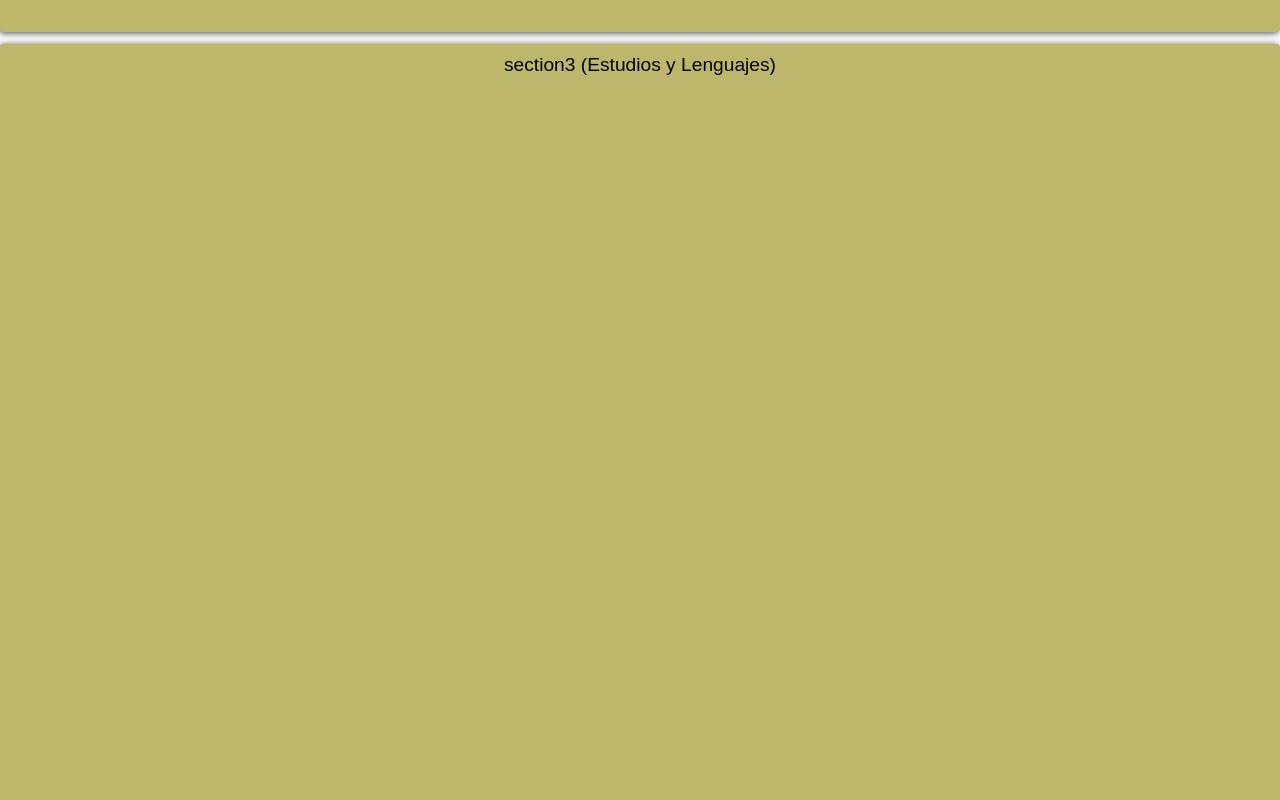
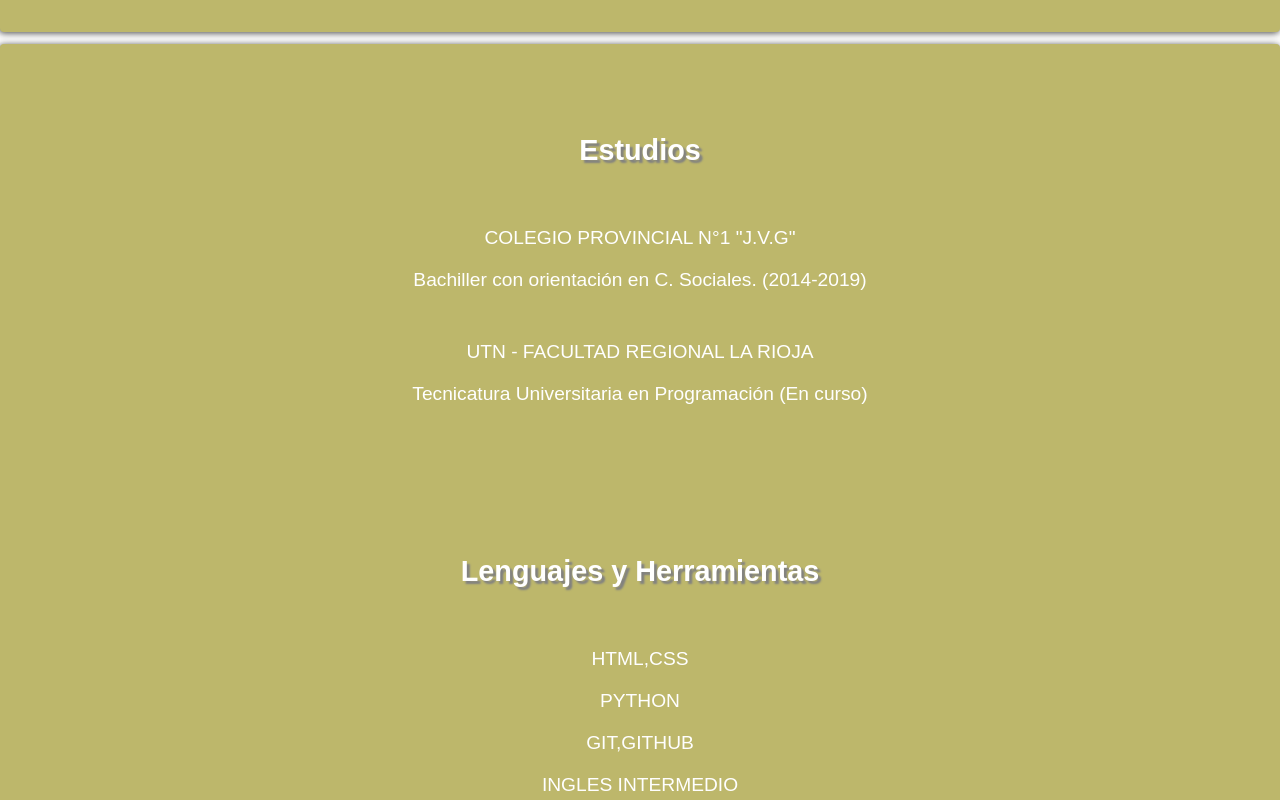
Before and after one commit to Leandr0Dev/leandr0dev.github.io, a plain HTML site: page index.html in a window 1280 px wide. Shown: the part 640-1440 px from the top of the page. Drawn offline with Linux system fonts and the light colour scheme.

Commit message:
Boceto Estudios Desde Testing

```diff
--- a/estilo.css
+++ b/estilo.css
@@ -105,11 +105,45 @@ a:hover{
 }
 /* FIN SOBRE MI */
 /* -------------------------------------------------------------------- */
+/* INICIO ESTUDIOS */
+
 .section3{
     grid-area: section3;
-    background-color:darkkhaki;
+    background-color: darkkhaki;
+    background-size: cover;
+    display: flex;
+    flex-direction: column;
+    align-items: center;
+}
+.div-estudios-h2{
+    color: white;
+    margin: 80px 0 60px 0;
+    text-shadow: gray 3px 3px 2px;
+}
+.div-lenguajes-h2{
+    color: white;
+    margin: 150px 0 60px 0;
+    text-shadow: gray 3px 3px 2px;
+}
+.div-estudios-p{
+    color: white;
+    margin:20px;
+}
+.div-estudios-p-utn{
+    margin-top: 50px;
+    color: white;
+}
+.div-estudios-ul{
+    list-style: none;
+    color: white;
+
+}
+.div-estudios-li{
+    margin-top: 20px;
 }
 
+/* FIN ESTUDIOS */
+/* ----------------------------------------------------------------- */
 .section4{
     grid-area: section4;
     background-color:darkkhaki;
--- a/index.html
+++ b/index.html
@@ -34,7 +34,21 @@
 
     </section>
 
-    <section class = "section3" > section3 (Estudios y Lenguajes)</section>
+    <section class = "section3">
+        <div class="div-estudios"> <h2 class="div-estudios-h2">Estudios</h2>
+             <p class="div-estudios-p">COLEGIO PROVINCIAL N°1 "J.V.G" </p>
+             <p class="div-estudios-p">Bachiller con orientación en C. Sociales. (2014-2019)</p>
+             <p class="div-estudios-p-utn">UTN - FACULTAD REGIONAL LA RIOJA</p>
+             <p class="div-estudios-p">Tecnicatura Universitaria en Programación (En curso)</p>
+             <h2  class="div-lenguajes-h2">Lenguajes y Herramientas</h2>
+             <ul class="div-estudios-ul">
+                 <li class="div-estudios-li">HTML,CSS</li>
+                 <li class="div-estudios-li">PYTHON</li>
+                 <li class="div-estudios-li">GIT,GITHUB</li>
+                 <li class="div-estudios-li">INGLES INTERMEDIO</li>
+             </ul>
+         </div>
+     </section>
 
     <section class = "section4" id="Proyectos"> section4 (Proyectos) </section>
 
```
